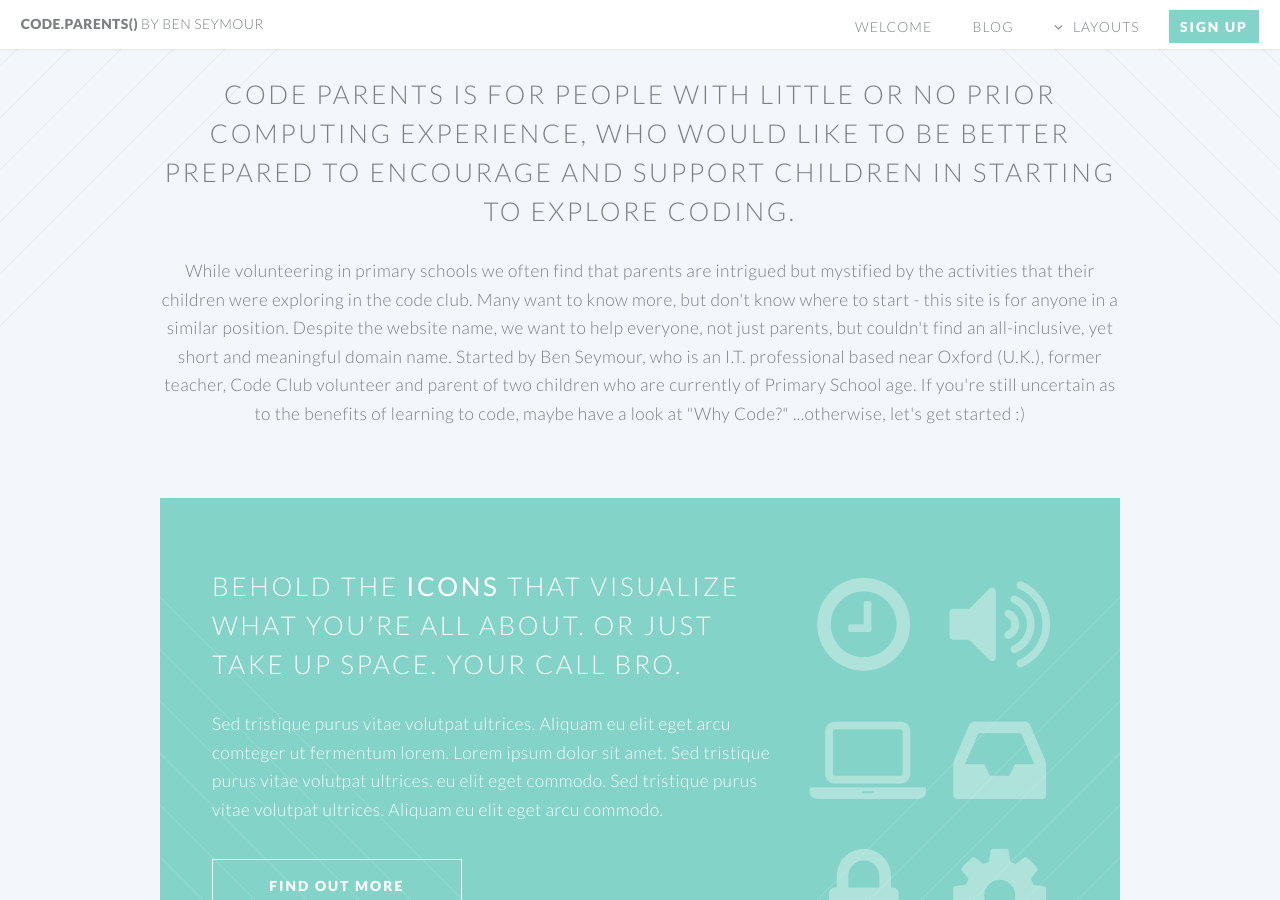
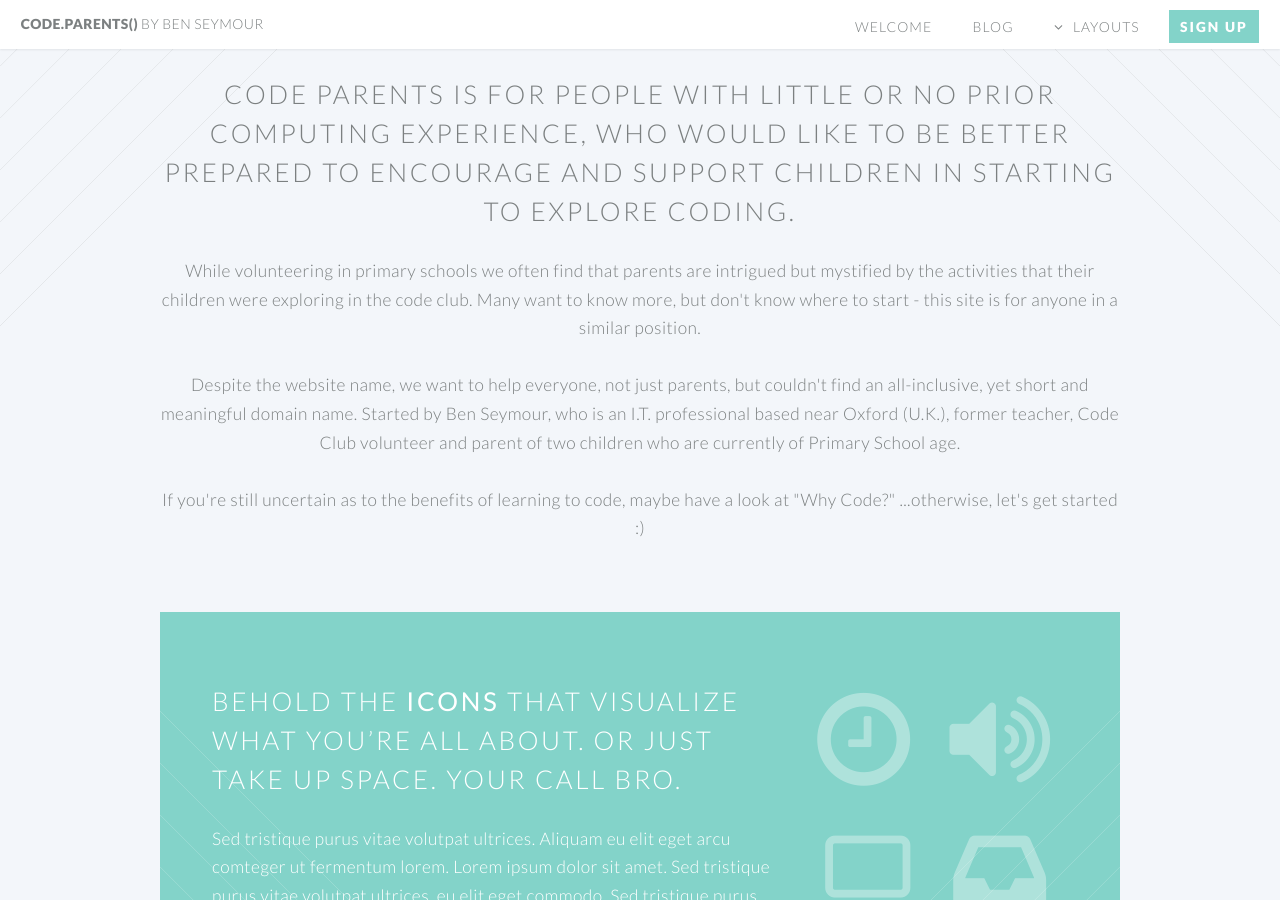
Before and after one commit to bseymour/code.parents, a Jekyll site: the page built from index.html, in a window 1280 px wide and 900 px high, scrolled down 707 px. Built offline with Jekyll 4.4.1, drawn with Linux system fonts in a browser that asks for light colours.

Commit message:
Update homepage content

```diff
--- a/index.html
+++ b/index.html
@@ -7,7 +7,14 @@
 				<header class="special container">
 					<span class="icon fa-bar-chart-o"></span>
 					<h2>Code Parents is for people with little or no prior computing experience, who would like to be better prepared to encourage and support children in starting to explore coding.</h2>
-					<p>While volunteering in primary schools we often find that parents are intrigued but mystified by the activities that their children were exploring in the code club. Many want to know more, but don't know where to start - this site is for anyone in a similar position. Despite the website name, we want to help everyone, not just parents, but couldn't find an all-inclusive, yet short and meaningful domain name. Started by Ben Seymour, who is an I.T. professional based near Oxford (U.K.), former teacher, Code Club volunteer and parent of two children who are currently of Primary School age. If you're still uncertain as to the benefits of learning to code, maybe have a look at "Why Code?" ...otherwise, let's get started :)
+					<p>While volunteering in primary schools we often find that parents are intrigued but mystified by the activities that their children were exploring in the code club. Many want to know more, but don't know where to start - this site is for anyone in a similar position.
+					<br/>
+					</br/>
+					Despite the website name, we want to help everyone, not just parents, but couldn't find an all-inclusive, yet short and meaningful domain name. Started by Ben Seymour, who is an I.T. professional based near Oxford (U.K.), former teacher, Code Club volunteer and parent of two children who are currently of Primary School age.
+
+					<br/>
+					</br/>
+					If you're still uncertain as to the benefits of learning to code, maybe have a look at "Why Code?" ...otherwise, let's get started :)
 					</p>
 				</header>
 
```
